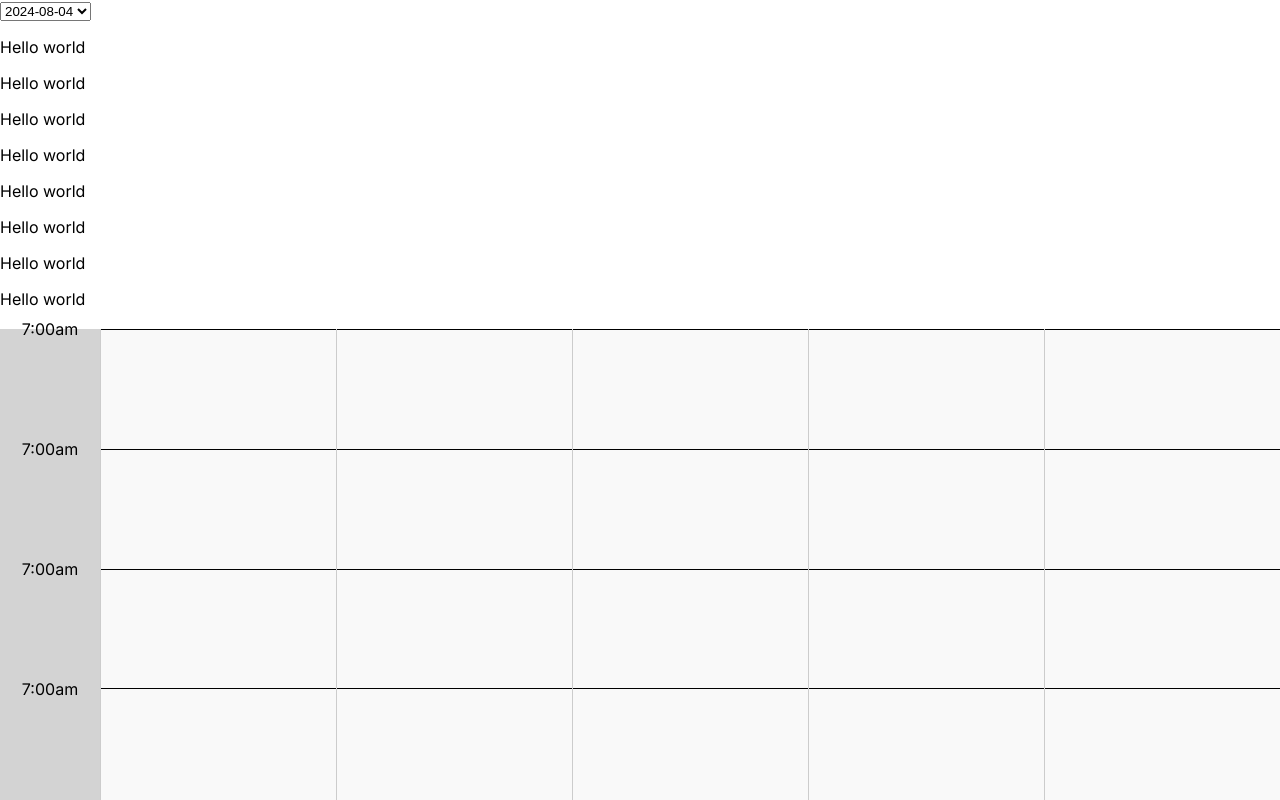
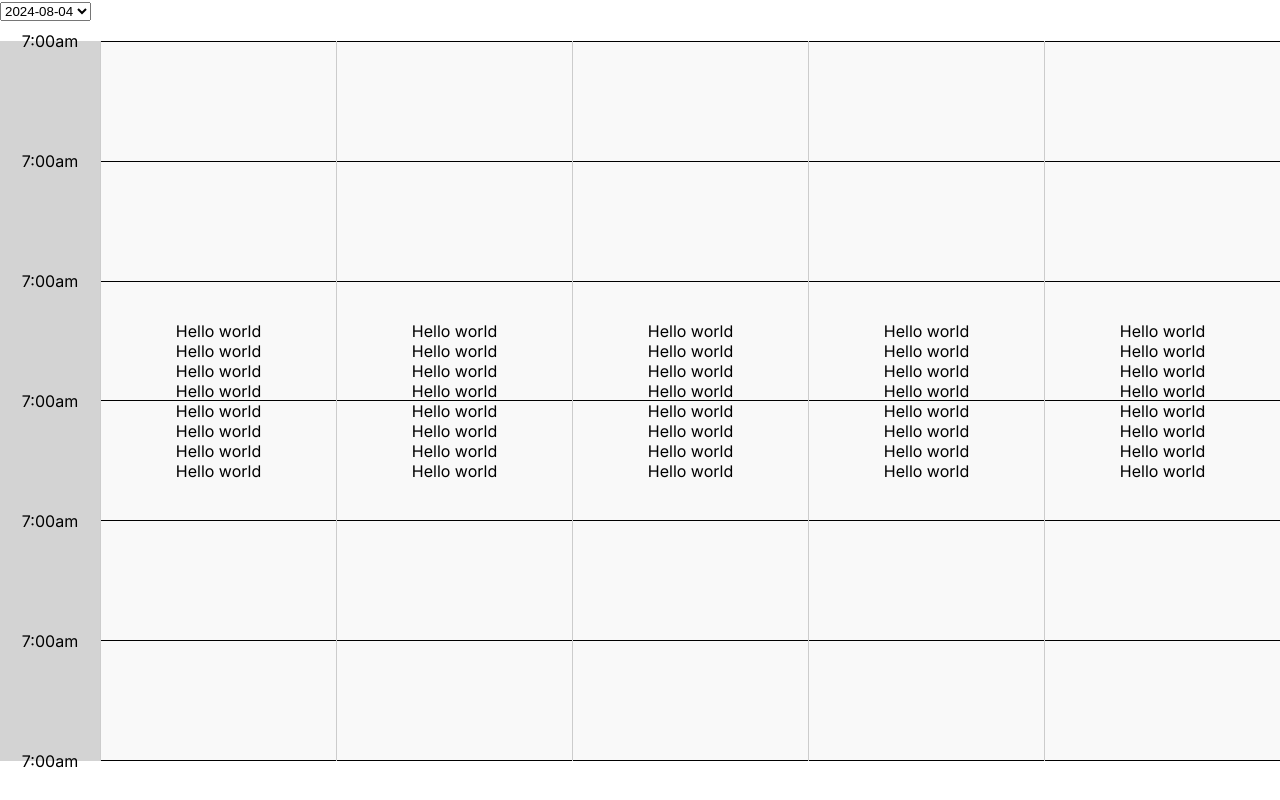
Before and after one commit to neil-kelsey/pega-agenda, a Next.js app: page / in a window 1280 px wide. Shown: the top 800 px of the page. Built offline with nearby package versions, Linux system fonts and the light colour scheme.

Commit message:
feat: Adding ActivityList to day component, rather than props drilling / passing needed props down from parent components Ive used useContext so the child day component can subscribe to the data it needs

```diff
--- a/src/app/components/Day.tsx
+++ b/src/app/components/Day.tsx
@@ -1,9 +1,15 @@
 import React from "react";
 import { DayProps } from "../types/dayProps";
+import ActivityList from "../components/ActivityList";
+import { useAppContext } from "../context/AppContext";
 
 const Day: React.FC<DayProps> = ({ timeDifference }) => {
+    const { data, selectedDate } = useAppContext();
     return (
         <div className="day">
+            <div className="activities">
+                <ActivityList activities={data.activities} selectedDate={selectedDate} />
+            </div>
             <div className="time-lines">
                 {[...Array(timeDifference)].map((_, index) => (
                     <span key={index}></span>
--- /dev/null
+++ b/src/app/context/AppContext.tsx
@@ -0,0 +1,33 @@
+import React, { createContext, useContext, useState } from "react";
+import { EventData } from "../types/activities";
+import exampleData from "../data/test-data.json";
+
+// Define the shape of the context data
+interface AppContextProps {
+  data: EventData;
+  selectedDate: string;
+  setSelectedDate: (date: string) => void;
+}
+
+// Create the context with default values
+const AppContext = createContext<AppContextProps>({
+  data: exampleData,
+  selectedDate: "",
+  setSelectedDate: () => {},
+});
+
+// Create a custom hook to use the AppContext
+export const useAppContext = () => useContext(AppContext);
+
+// Create a provider component
+export const AppProvider: React.FC<{ children: React.ReactNode }> = ({ children }) => {
+  const data: EventData = exampleData;
+  const uniqueDates = data.activities.map(activity => activity.startTime.split('T')[0]);
+  const [selectedDate, setSelectedDate] = useState<string>(uniqueDates[0]);
+
+  return (
+    <AppContext.Provider value={{ data, selectedDate, setSelectedDate }}>
+      {children}
+    </AppContext.Provider>
+  );
+};
--- a/src/app/page.tsx
+++ b/src/app/page.tsx
@@ -9,22 +9,29 @@ import { calculateTimeRange } from "./utils/calculateTimeRange";
 import FilterPanel from "./components/FilterPanel";
 import ActivityList from "./components/ActivityList";
 import Week from "./components/Week";
+import { AppProvider, useAppContext } from "./context/AppContext";
 
 export default function Home() {
+  return (
+    <AppProvider>
+      <HomeContent />
+    </AppProvider>
+  );
+}
+
+const HomeContent: React.FC = () => {
   // Set the data
-  const data: EventData = exampleData;
+  const { data, selectedDate, setSelectedDate } = useAppContext();
 
   // Extract unique dates from activities
   const uniqueDates: string[] = extractUniqueDates(data.activities);
 
-  const [selectedDate, setSelectedDate] = useState<string>(uniqueDates[0]);
   const [earliestTime, setEarliestTime] = useState<string>('');
   const [latestTime, setLatestTime] = useState<string>('');
   const [timeDifference, setTimeDifference] = useState<number>(0);
 
   // Handle change for the filter panel - set the selected day
-  const handleDateChange = (date: SetStateAction<string>) => {
-    console.log("NeilTest event", date)
+  const handleDateChange = (date: string) => {
     setSelectedDate(date);
   };
 
@@ -38,9 +45,7 @@ export default function Home() {
   return (
     <main className={styles.main}>
       <FilterPanel uniqueDates={uniqueDates} selectedDate={selectedDate} onDateChange={handleDateChange} />
-      <ActivityList activities={data.activities} selectedDate={selectedDate} />
-
       <Week uniqueDates={uniqueDates} timeDifference={timeDifference} />
     </main>
   );
-}
+};
```
Lines whose indentation alone changed are shown as unchanged.
